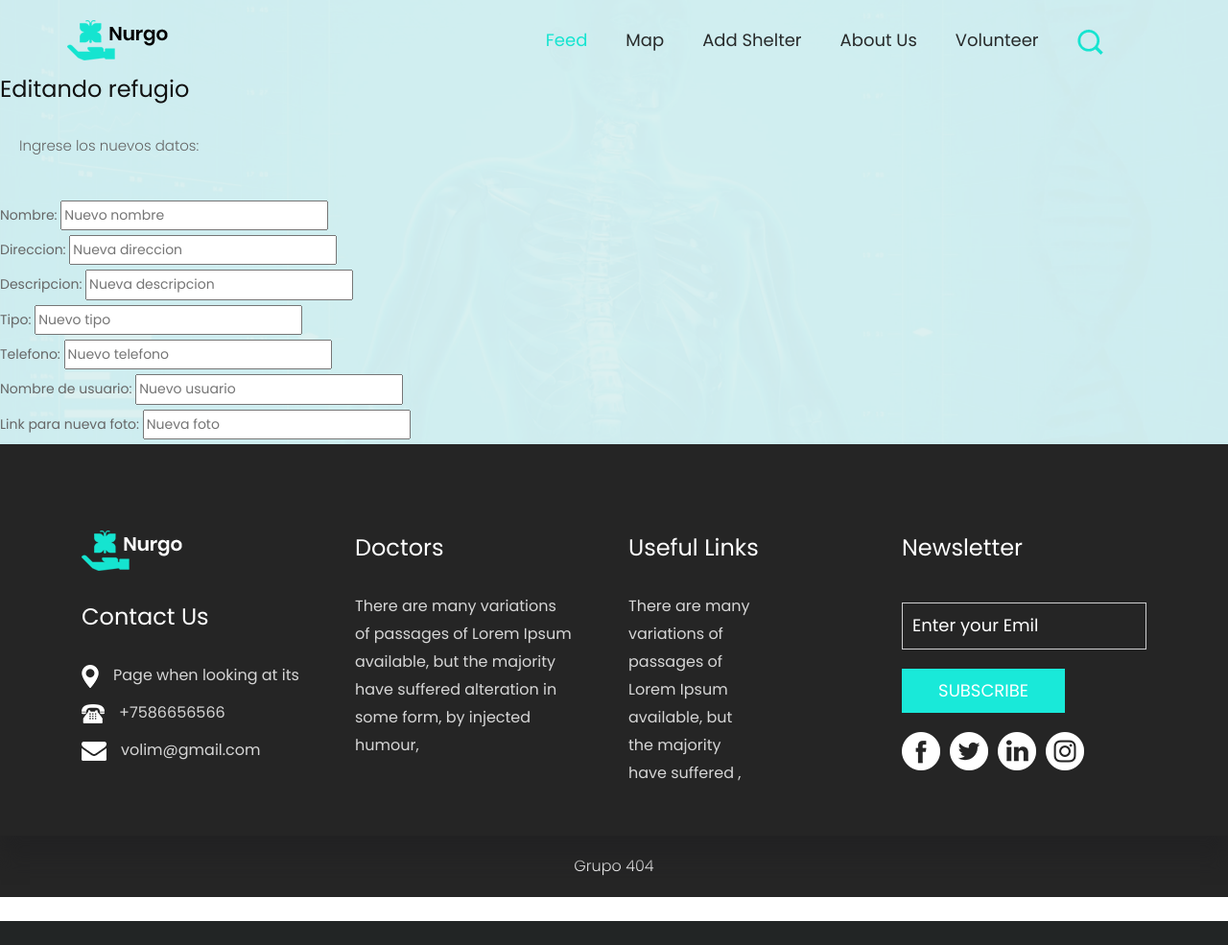
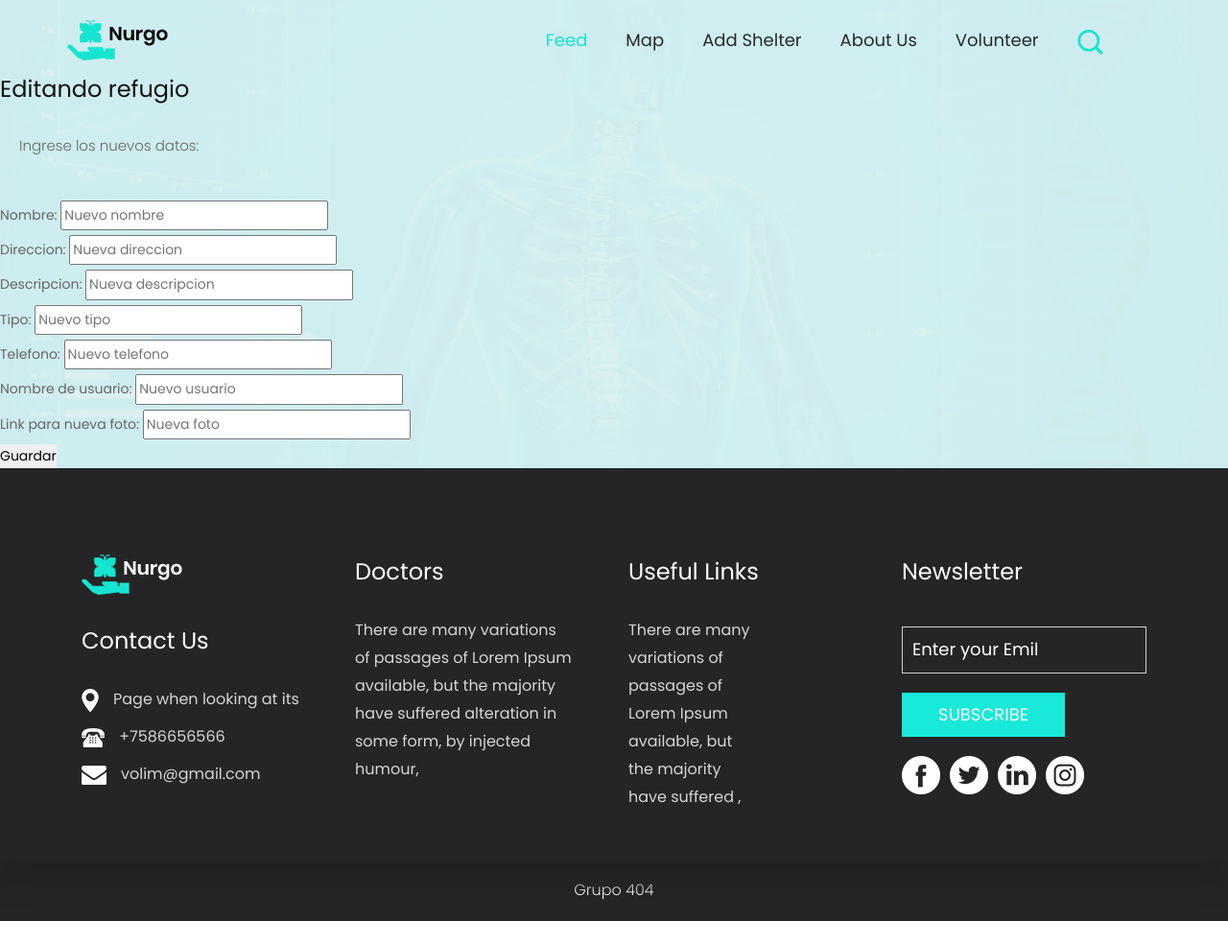
Before and after one commit to AntonioFranciulli/TPIntroDelSoft, a Flask app: template templates/editar_refugio.html in a window 1280 px wide. Shown: the whole page at 96% size. Before the commit the page ends 960 px from the top, so only its background shows below. Run offline with Flask 3, Linux system fonts and the light colour scheme; the template is opened without the code that fills it, so the values that code supplies are empty; some libraries are stand-ins or nearby versions.

Commit message:
Agrego el boton submit a la vista para editar refugios

```diff
--- a/templates/editar_refugio.html
+++ b/templates/editar_refugio.html
@@ -26,6 +26,7 @@
         <label for="foto_refugio">Link para nueva foto:</label>
         <input type="text" id="foto_refugio" name="ffoto_refugio" placeholder="Nueva foto">
         </br>
+        <button type="submit">Guardar</button>
     </form>
 </div>
 {% endblock %}
```
